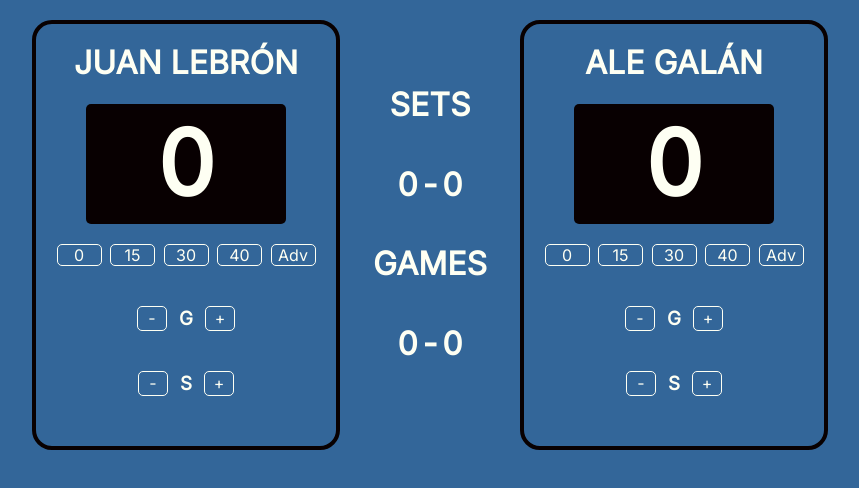
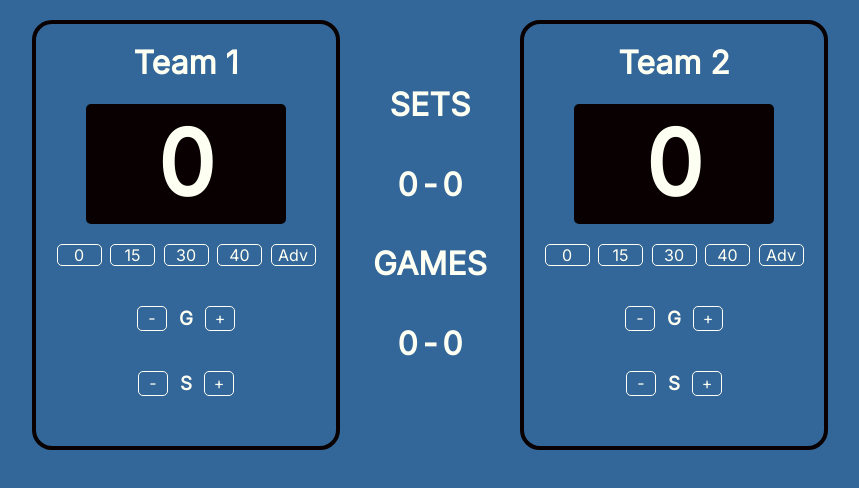
Before and after one commit to VicenteAraos/Padel_ScoreBoard, a website built with Vite: page index.html in a window 1280 px wide. Shown: the whole page, without its empty margins (210-1069 px from the left). Built offline with nearby package versions, Linux system fonts and the light colour scheme.

Commit message:
Updated scoreboard geaders

```diff
--- a/index.html
+++ b/index.html
@@ -10,7 +10,7 @@
         <div class="container">
 
             <div class = "home">
-                <h1>JUAN LEBRÓN</h1>
+                <h1>Team 1</h1>
                     <h2 id = "home-score">0</h2>
                     <button class = "btn" id="home-0-btn" value="0">0</button>
                     <button class = "btn" id="home-15-btn" value="15">15</button>
@@ -52,7 +52,7 @@
             </div>
 
             <div class = "guest">
-                <h1>ALE GALÁN</h1>
+                <h1>Team 2</h1>
                 <div>
                     <h2 id = "guest-score">0</h2>
                     <button class = "btn" id="guest-0-btn" value="0">0</button>
```
